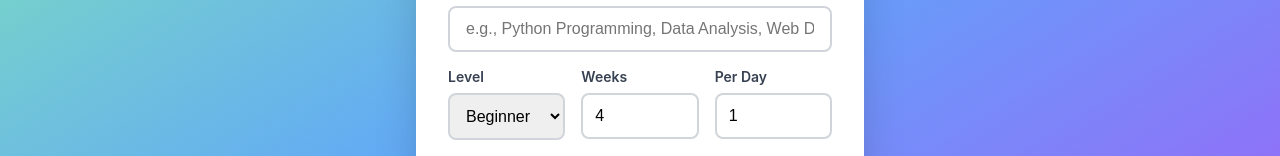
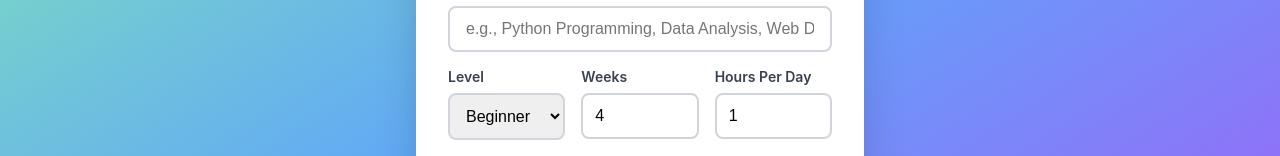
Before and after one commit to zaegomi/LearnBloom, a React (Create React App) app in the folder client/: page / in a window 1280 px wide. Both pictures are taken after a click on the button "🌱 Start A New Learning Path". Shown: the part 347-503 px from the top of the page. Built offline with nearby package versions, Linux system fonts and the light colour scheme.

Commit message:
Changed Per Day to Hours Per Day

```diff
--- a/client/src/App.js
+++ b/client/src/App.js
@@ -338,7 +338,7 @@ function App() {
               </div>
 
               <div>
-                <label className="block text-gray-700 mb-2 font-semibold text-sm">Per Day</label>
+                <label className="block text-gray-700 mb-2 font-semibold text-sm">Hours Per Day</label>
                 <input
                   type="number"
                   value={perDay}
@@ -346,6 +346,7 @@ function App() {
                   max={10}
                   onChange={e => setPerDay(+e.target.value)}
                   className="w-full border-2 border-gray-300 rounded-lg px-3 py-3 focus:border-green-500 focus:outline-none"
+                  placeholder="Hours"
                 />
               </div>
             </div>
```
